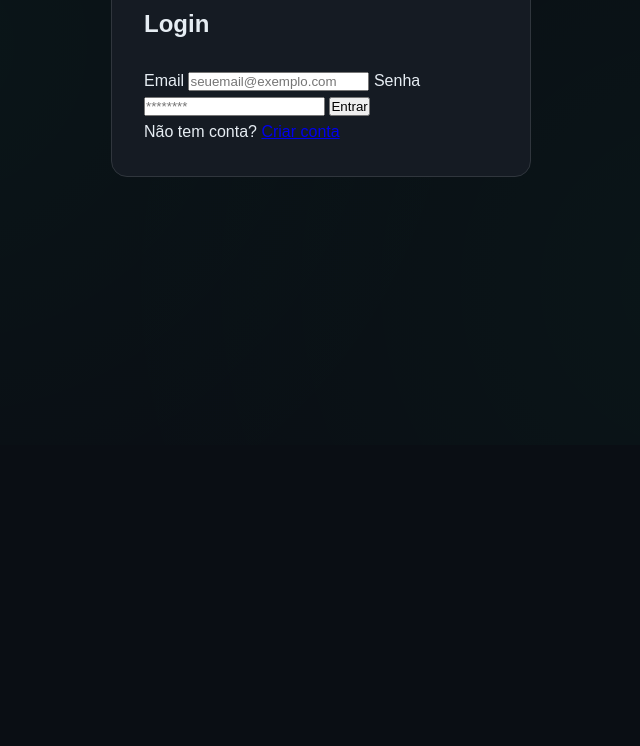
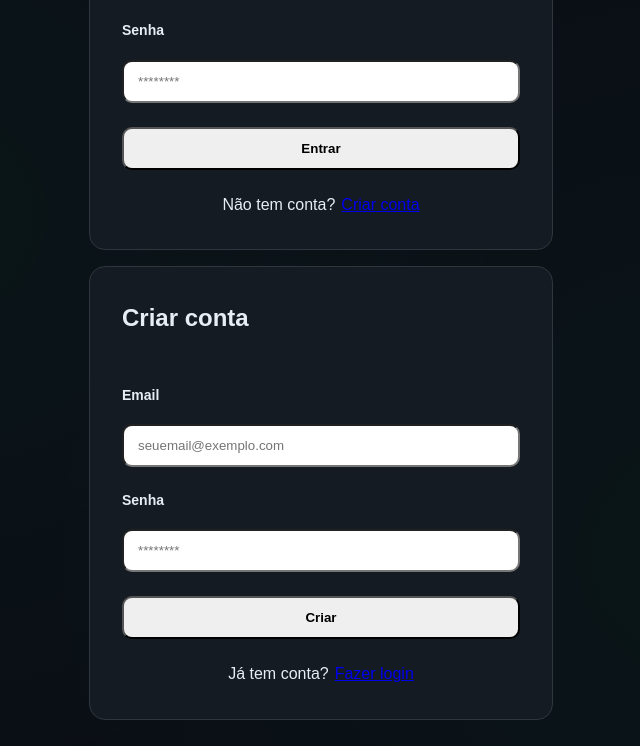
Before and after one commit to Tumiat1nho/job-finder-tracker, a plain HTML site: page frontend/index.html in a window 1280 px wide. Shown: the part 355-1101 px from the top of the page, without its empty margins (319-959 px from the left). Before the commit the page ends 800 px from the top, so only its background shows below. Drawn offline with Linux system fonts and the light colour scheme.

Commit message:
Fixed a CSS login page bug

```diff
--- a/frontend/static/style.css
+++ b/frontend/static/style.css
@@ -906,3 +906,82 @@ body {
 .sidebar-footer .btn-secondary {
   width: 100%;
 }
+
+/* =================================================
+   AUTH FIX (LOGIN/REGISTER) - OVERRIDE
+   Cole no FINAL do style.css
+================================================= */
+
+.auth-screen {
+  min-height: 100vh;
+  display: flex;
+  align-items: center;
+  justify-content: center;
+  padding: 24px;
+}
+
+.auth-container {
+  width: 100%;
+  max-width: 520px;
+  padding: 28px 28px 22px;
+  border-radius: 16px;
+}
+
+/* garante que o form seja coluna SEM inline estranho */
+.auth-form {
+  display: flex !important;
+  flex-direction: column !important;
+  gap: 12px !important;
+  margin-top: 14px;
+}
+
+/* labels sempre em cima, sem ficar do lado */
+.auth-form label {
+  display: block !important;
+  margin: 10px 0 6px !important;
+  font-weight: 600;
+  font-size: 14px;
+}
+
+/* inputs ocupando 100% */
+.auth-form input {
+  width: 100% !important;
+  display: block !important;
+  padding: 12px 14px !important;
+  border-radius: 10px !important;
+}
+
+/* botão grande, central e bonitinho */
+.auth-form button {
+  width: 100% !important;
+  display: block !important;
+  margin-top: 12px !important;
+  padding: 12px 14px !important;
+  border-radius: 10px !important;
+  font-weight: 700;
+}
+
+/* deixa o título e subtítulo alinhados */
+.auth-container h1 {
+  margin-bottom: 6px;
+}
+
+.subtitle {
+  margin-bottom: 18px;
+}
+
+/* link “Criar conta”/“Fazer login” mais alinhado */
+.switch-auth {
+  margin-top: 10px !important;
+  display: flex;
+  justify-content: center;
+  gap: 6px;
+  flex-wrap: wrap;
+}
+
+/* evita qualquer regra antiga que tente colocar label/input lado a lado */
+.auth-form .row,
+.auth-form .field,
+.auth-form .form-row {
+  display: block !important;
+}
```
